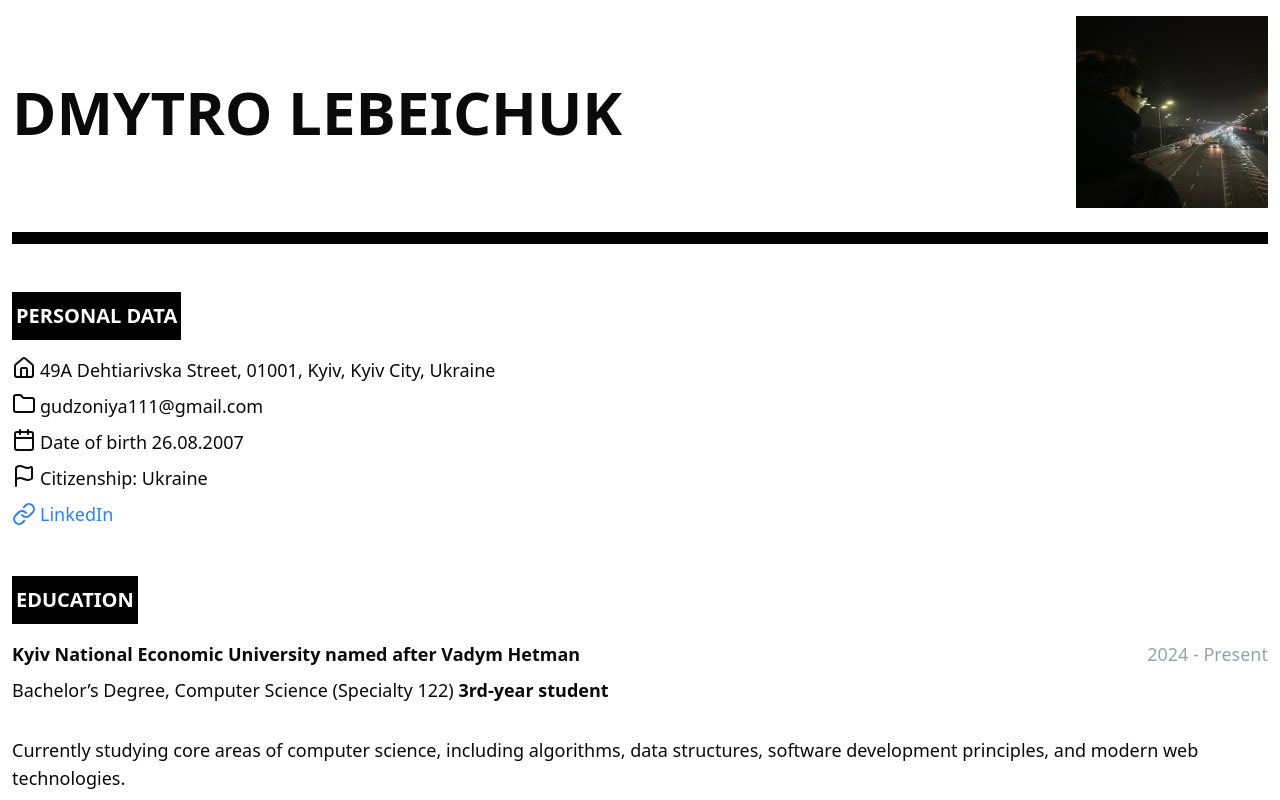
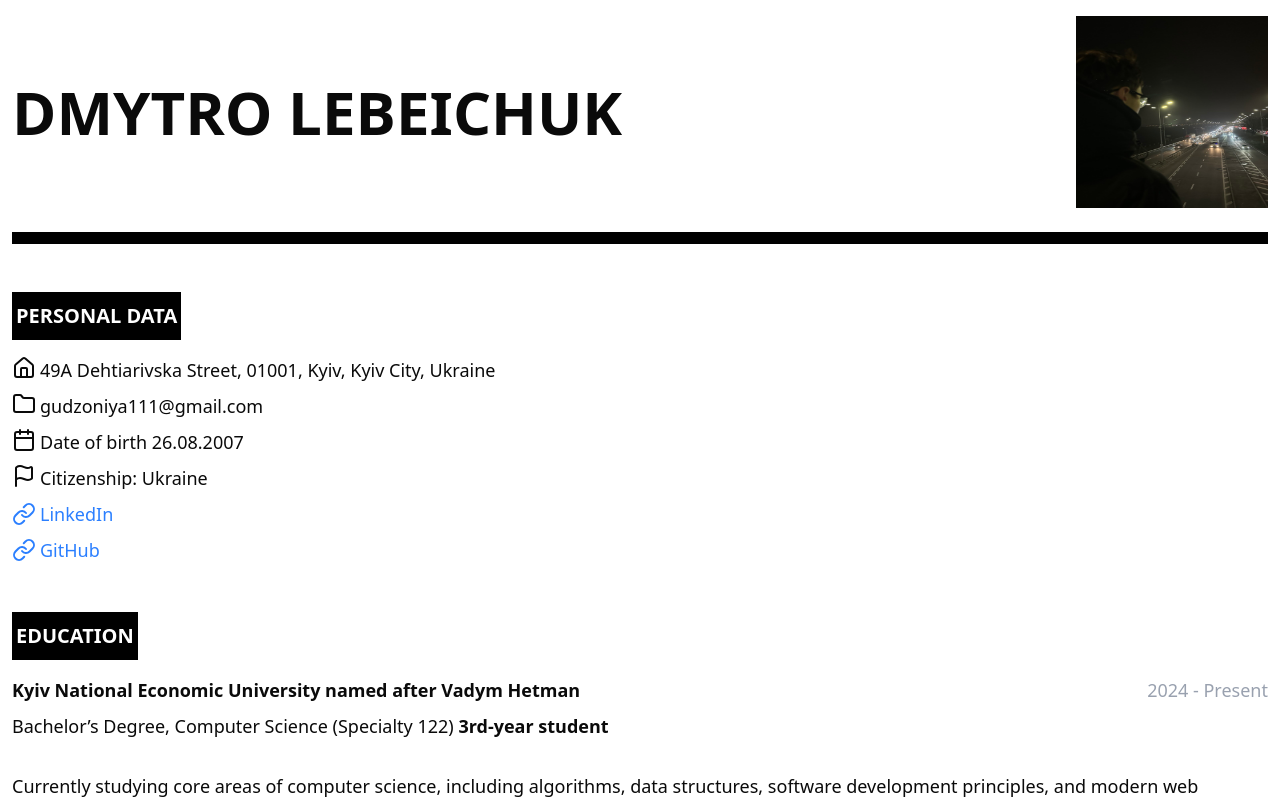
Before and after one commit to WebDevelpr/cv, a React (Vite) app: page / in a window 1280 px wide. Shown: the top 800 px of the page. Built offline with nearby package versions, Linux system fonts and the light colour scheme.

Commit message:
add link to my github

```diff
--- a/src/pages/home-page.tsx
+++ b/src/pages/home-page.tsx
@@ -58,6 +58,17 @@
             >
               <Link />
               LinkedIn
+            </a>
+          </p>
+          <p>
+            <a
+              href='https://github.com/WebDevelpr'
+              target='_blank'
+              rel='noopener noreferrer'
+              className='flex items-center gap-1 text-blue-500 transition hover:underline'
+            >
+              <Link />
+              GitHub
             </a>
           </p>
         </div>
```
